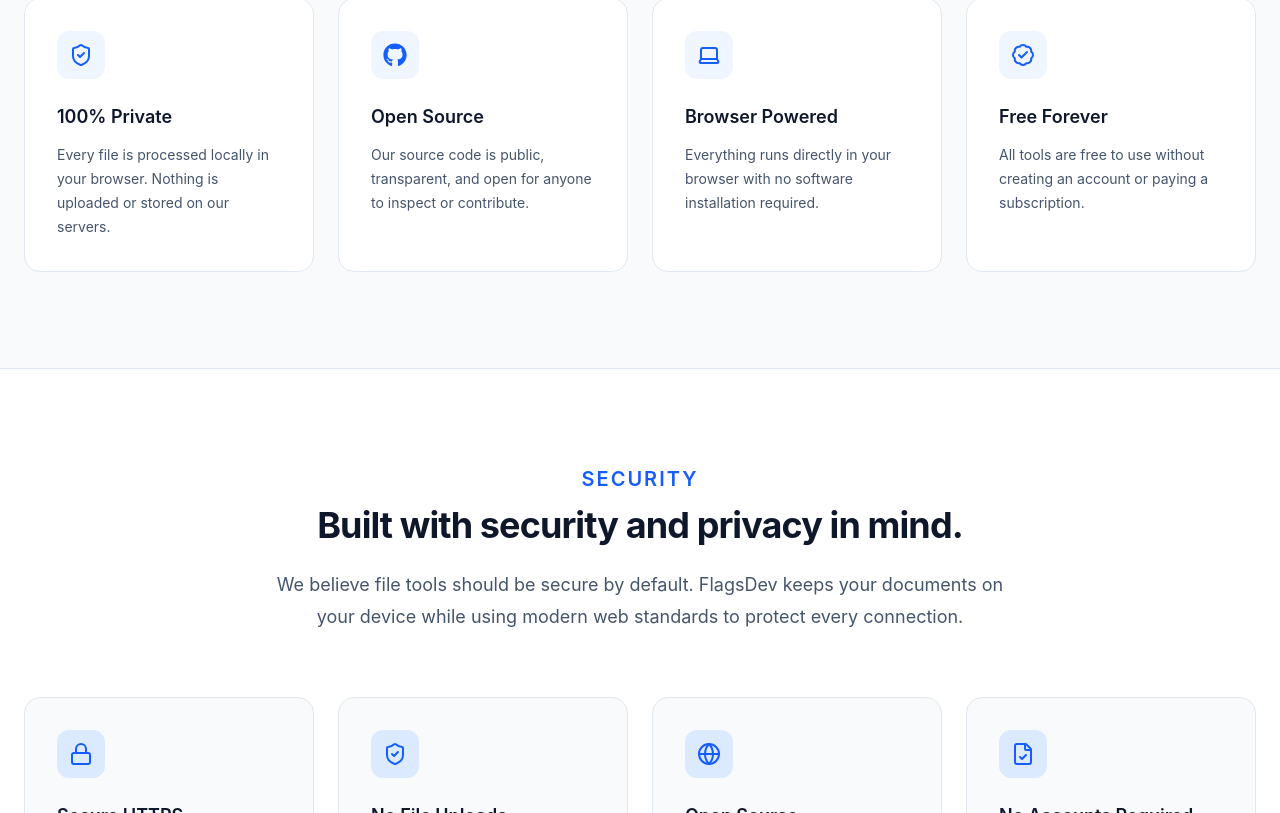
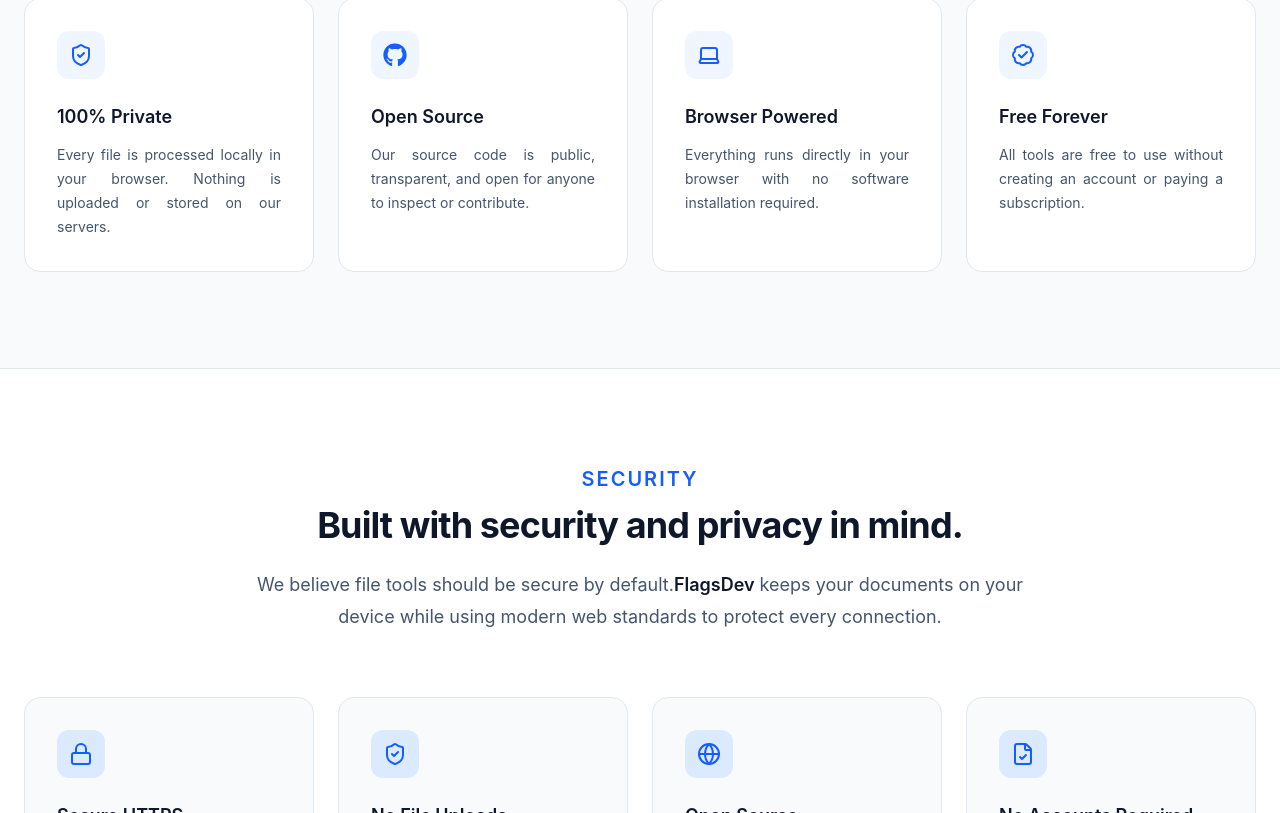
Before and after one commit to ahmad-junior/flags-dev, a Next.js app: page / in a window 1280 px wide. Shown: the part 1007-1820 px from the top of the page. Built offline with nearby package versions, Linux system fonts and the light colour scheme.

Commit message:
[FIX](UI/UX): Text alignment & Logo URL (#8)

```diff
--- a/src/components/home/Security.tsx
+++ b/src/components/home/Security.tsx
@@ -1,4 +1,6 @@
 import { Lock, ShieldCheck, Globe, FileCheck } from "lucide-react";
+import Link from "next/link";
+import { STATIC_PATHS } from "@/routes";
 
 const securityFeatures = [
   {
@@ -41,9 +43,15 @@ export default function Security() {
           </h2>
 
           <p className="mt-6 text-lg leading-8 text-slate-600">
-            We believe file tools should be secure by default. FlagsDev keeps
-            your documents on your device while using modern web standards to
-            protect every connection.
+            We believe file tools should be secure by default.
+            <Link
+              href={STATIC_PATHS.home}
+              className="font-semibold text-slate-900 transition-colors hover:text-blue-600"
+            >
+              FlagsDev
+            </Link>{" "}
+            keeps your documents on your device while using modern web standards
+            to protect every connection.
           </p>
         </div>
 
@@ -64,7 +72,7 @@ export default function Security() {
                   {feature.title}
                 </h3>
 
-                <p className="mt-3 text-sm leading-6 text-slate-600">
+                <p className="mt-3 text-sm leading-6 text-slate-600 text-justify">
                   {feature.description}
                 </p>
               </div>
--- a/src/components/home/Trust.tsx
+++ b/src/components/home/Trust.tsx
@@ -70,7 +70,7 @@ export default function Trust() {
                 {feature.title}
               </h3>
 
-              <p className="mt-3 text-sm leading-6 text-slate-600">
+              <p className="mt-3 text-sm leading-6 text-slate-600 text-justify">
                 {feature.description}
               </p>
             </div>
```
